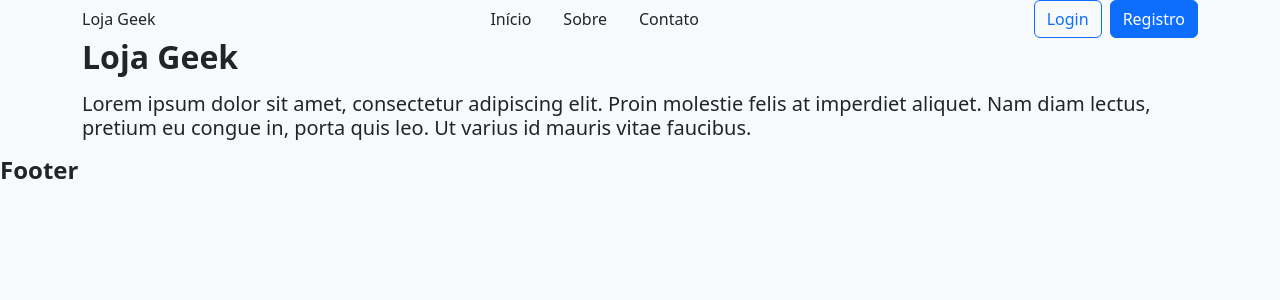
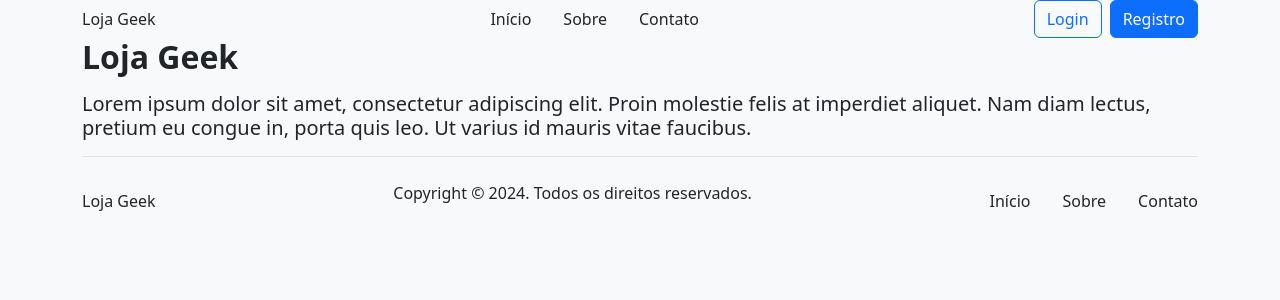
Before and after one commit to fernandaorms/geekstore-reactjs, a React (Create React App) app: page / in a window 1280 px wide. Shown: the top 300 px of the page. Built offline with nearby package versions, Linux system fonts and the light colour scheme.

Commit message:
add Footer component

```diff
--- /dev/null
+++ b/src/assets/styles/footer.css
@@ -0,0 +1,13 @@
+/*--  Footer  --*/
+
+footer .wrapper {
+    padding: 24px 0;
+    border-top: 1px solid #dee2e6;
+    display: flex;
+    align-items: center;
+    justify-content: space-between;
+}
+
+footer .menu ul {
+    gap: 0 32px;
+}
--- /dev/null
+++ b/src/components/layout/Footer.js
@@ -0,0 +1,28 @@
+import '../../assets/styles/footer.css';
+import { Link } from 'react-router-dom';
+
+export const Footer = () => {
+    return (
+        <footer>
+            <div className='container'>
+                <div className='wrapper'>
+                    <div className='logo'>
+                        <Link to='/'>Loja Geek</Link>
+                    </div>
+
+                    <div className='copyright'>
+                        <p>Copyright © 2024. Todos os direitos reservados.</p>
+                    </div>
+
+                    <div className='menu'>
+                        <ul className='nav'>
+                            <li><Link to='/'>Início</Link></li>
+                            <li><Link to='/about'>Sobre</Link></li>
+                            <li><Link to='/contact'>Contato</Link></li>
+                        </ul>
+                    </div>
+                </div>
+            </div>
+        </footer>
+    );
+};
--- a/src/components/layout/PublicLayout.js
+++ b/src/components/layout/PublicLayout.js
@@ -1,5 +1,6 @@
 import { Outlet } from 'react-router-dom';
 import { Header } from '../layout/Header';
+import { Footer } from '../layout/Footer';
 
 export const PublicLayout = () => {
     return (
@@ -10,9 +11,7 @@ export const PublicLayout = () => {
                 <Outlet />
             </main>
 
-            <footer>
-                <h2>Footer</h2>
-            </footer>
+            <Footer />
         </div>
     );
 };
```
